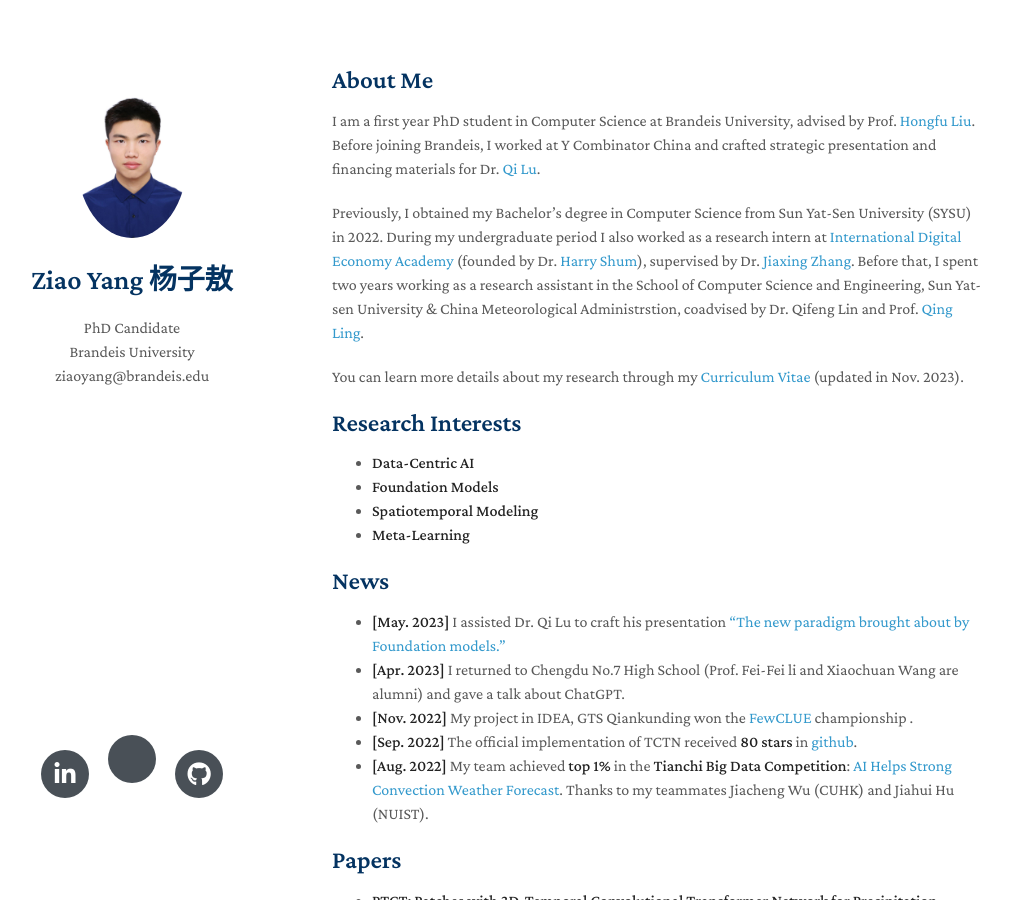
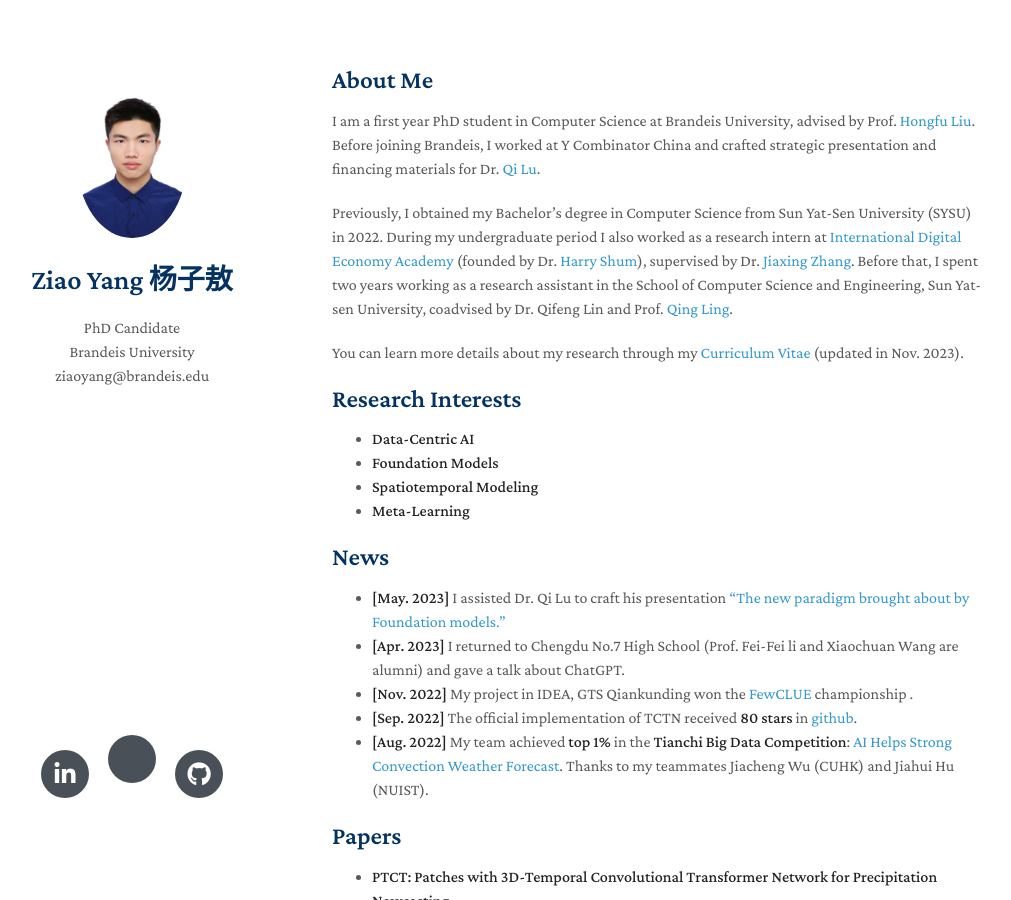
Before and after one commit to yangziao56/homepage, a Jekyll site: the page built from index.md, in a window 1280 px wide and 900 px high. Shown: the whole window, without its empty margins (138-1149 px from the left). Built offline with Jekyll 4.4.1, drawn with Linux system fonts in a browser that asks for light colours; nearby versions of some CDN libraries; a style sheet for code colours, icons or effects is not loaded; our own code applies the rules of GitHub Pages for plain Markdown files.

Commit message:
Update index.md
Signed-off-by: Ziao Yang <70676524+yangziao56@users.noreply.github.com>

```diff
--- a/index.md
+++ b/index.md
@@ -5,7 +5,7 @@
 ## About Me
 I am a first year PhD student in Computer Science at Brandeis University, advised by Prof. [Hongfu Liu](https://hongfuliu.com). Before joining Brandeis, I worked at Y Combinator China and crafted strategic presentation and financing materials for Dr. [Qi Lu](https://en.wikipedia.org/wiki/Qi_Lu_(computer_scientist)).
 
-Previously, I obtained my Bachelor's degree in Computer Science from Sun Yat-Sen University (SYSU) in 2022. During my undergraduate period I also worked as a research intern at [International Digital Economy Academy](https://idea.edu.cn/en/about-idea.html) (founded by Dr. [Harry Shum](https://www.microsoft.com/en-us/research/people/hshum/)), supervised by Dr. [Jiaxing Zhang](https://www.idea.edu.cn/research/ccnl.html). Before that,  I spent two years working as a research assistant in the School of Computer Science and Engineering, Sun Yat-sen University & China Meteorological Administrstion, coadvised by Dr. Qifeng Lin and Prof. [Qing Ling](http://home.ustc.edu.cn/~qingling/).
+Previously, I obtained my Bachelor's degree in Computer Science from Sun Yat-Sen University (SYSU) in 2022. During my undergraduate period I also worked as a research intern at [International Digital Economy Academy](https://idea.edu.cn/en/about-idea.html) (founded by Dr. [Harry Shum](https://www.microsoft.com/en-us/research/people/hshum/)), supervised by Dr. [Jiaxing Zhang](https://www.idea.edu.cn/research/ccnl.html). Before that,  I spent two years working as a research assistant in the School of Computer Science and Engineering, Sun Yat-sen University, coadvised by Dr. Qifeng Lin and Prof. [Qing Ling](http://home.ustc.edu.cn/~qingling/).
 
 You can learn more details about my research through my [Curriculum Vitae](https://github.com/yangziao56/homepage/raw/main/pdf/Ziao_Yang-CV.pdf) (updated in Nov. 2023).
 
```
